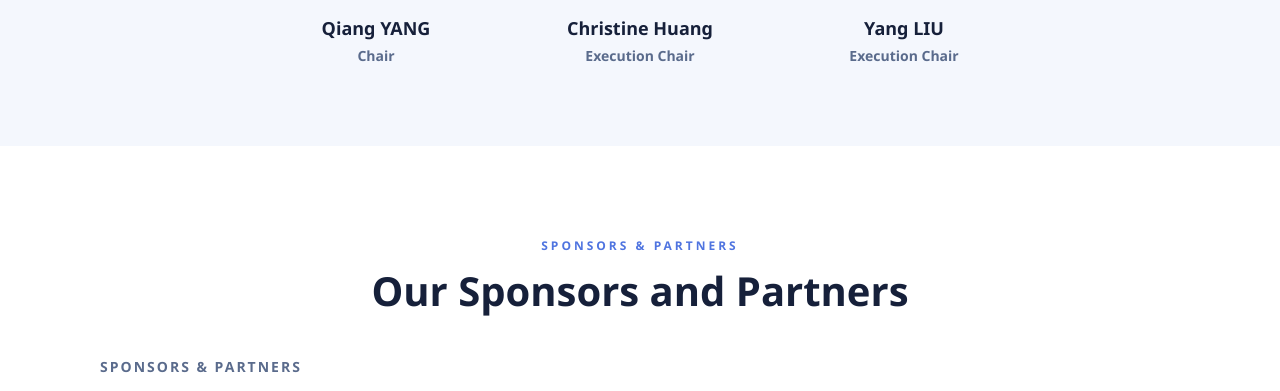
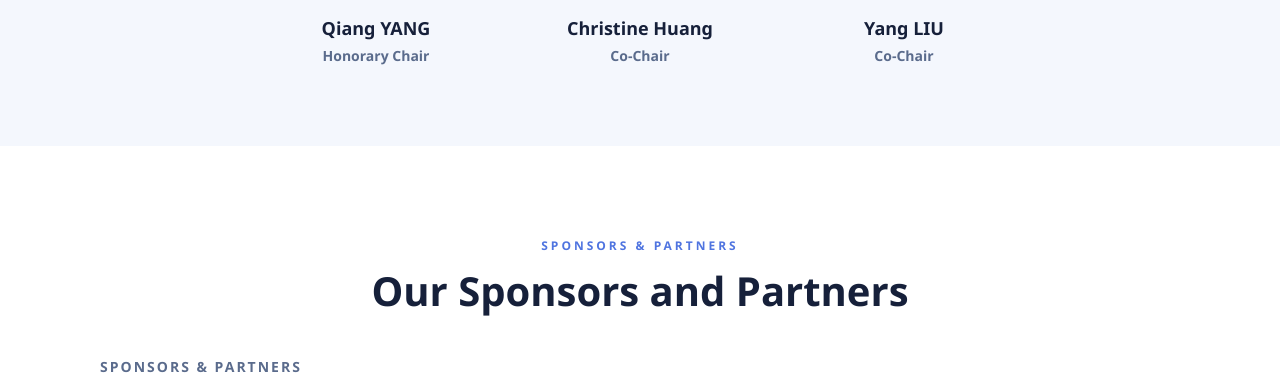
Before and after one commit to Coral-Y/ISOAD, a plain HTML site: page index.html in a window 1280 px wide. Shown: the part 8980-9371 px from the top of the page. Drawn offline with Linux system fonts and the light colour scheme.

Commit message:
fix: committee信息更新

```diff
--- a/index.html
+++ b/index.html
@@ -199,17 +199,17 @@
         <article class="committee-person">
           <img src="images/speakers/yang-qiang.png" alt="Qiang YANG" />
           <h3>Qiang YANG</h3>
-          <div class="committee-role">Chair</div>
+          <div class="committee-role">Honorary Chair</div>
         </article>
         <article class="committee-person">
           <img src="images/speakers/christine-huang.png" alt="Christine Huang" />
           <h3>Christine Huang</h3>
-          <div class="committee-role">Execution Chair</div>
+          <div class="committee-role">Co-Chair</div>
         </article>
         <article class="committee-person">
           <img src="images/speakers/liu-yang.png" alt="Yang LIU" />
           <h3>Yang LIU</h3>
-          <div class="committee-role">Execution Chair</div>
+          <div class="committee-role">Co-Chair</div>
         </article>
       </div>
     </div>
```
